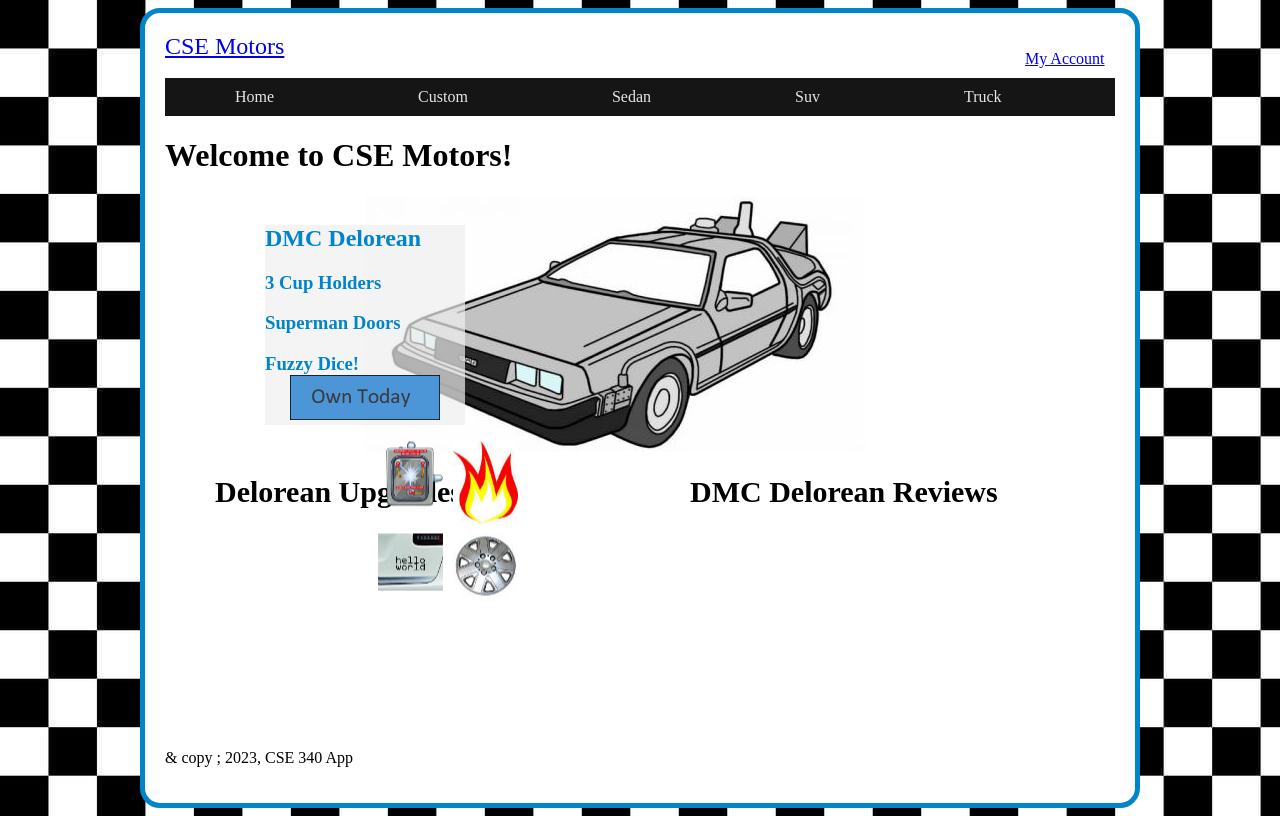
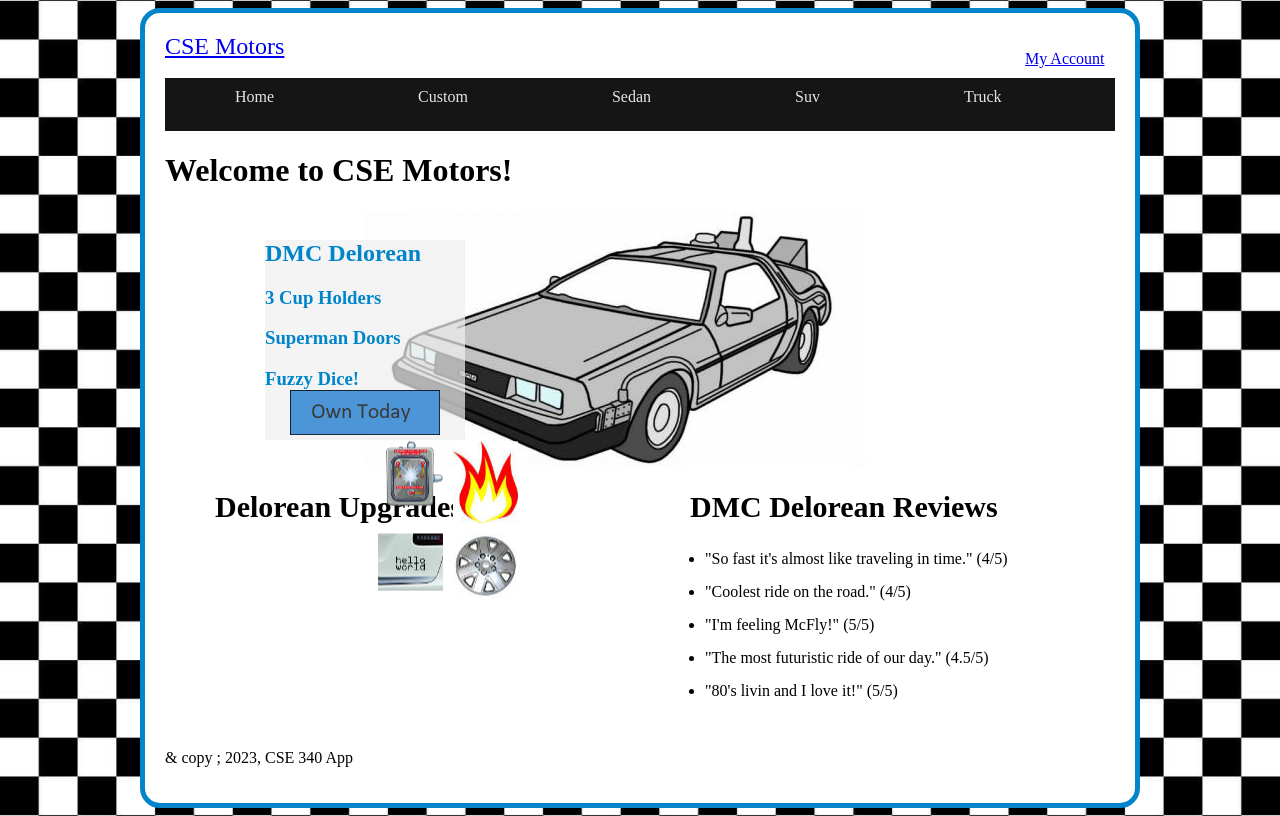
Before and after one commit to gourth/cse340starterproject, a Node server app: page / in a window 1280 px wide. Run offline with Node 20, Linux system fonts and the light colour scheme; some libraries are stand-ins or nearby versions.

Commit message:
add media query for larger screen

```diff
--- a/public/css/styles.css
+++ b/public/css/styles.css
@@ -4,7 +4,117 @@
 *:after {
   box-sizing: border-box;
 }
+/******* Mobile Screen ***************/
+#top-header {
+  font-size: 18px;
+}
 
+#tools {
+  font-size: 14px;
+  margin-left: 20px;
+  margin-top: -10px;
+  padding: 5px;
+}
+
+/* NAV BAR */
+nav ul {
+  list-style-type: none;
+  margin: 0;
+  padding: 0;
+  background-color: #151515;
+  overflow: hidden;
+}
+
+nav ul li {
+  display: block;
+  margin-right: 0;
+  padding-left: 20px;
+}
+
+nav ul li:last-child {
+  margin-right: 0;
+}
+
+nav ul li a {
+  display: block;
+  padding: 10px;
+  text-decoration: none;
+  color: #eae4e4;
+}
+
+nav ul li a:hover {
+  background-color: #0085CA;
+}
+
+
+body {
+  /* Styles for mobile devices */
+  background-image: none;
+}
+
+.delorean {
+  margin-left: 10px;
+}
+
+.inner-box {
+  width: 150px;
+  height: 150px;
+  margin: 0 auto;
+  background-color: rgba(240, 240, 240, 0.7);
+  position: relative;
+  margin-left: 20px;
+  margin-top: -200px;
+}
+
+h2, h3 {
+  color: #0085CA;
+}
+
+.own {
+  display: block;
+  width: 100px;
+  height: auto;
+  margin-left: auto;
+  margin-right: auto;
+  margin-top: -10px;
+}
+
+.container {
+  display: block;
+}
+
+.left, .right {
+  padding: 20px;
+  font-size: 18px;
+  font-weight: bold;
+  padding-right: 10px;
+}
+
+.image-container {
+  position: relative;
+  top: 50%;
+  left: 50%;
+  transform: translate(-50%, -50%);
+  display: grid;
+  grid-template-columns: repeat(1, 1fr);
+  grid-gap: 10px;
+}
+
+.review-container {
+  margin-left: 20px;
+  margin-top: -20px;
+}
+
+li {
+  padding-bottom: 10px;
+}
+
+footer {
+  margin-top: auto;
+}
+
+/******* Larger Screen ***************/
+@media (min-width: 768px) {
 #top-header {
   font-size: 24px;
 }
@@ -61,9 +171,17 @@ nav ul li a:hover {
     flex-direction: column;
   }
 
-body {
+/* body {
   background-image: url(../images/site/small_check.jpg);
 
+} */
+
+
+  body {
+    /* Styles for larger devices */
+    background-image: url(../images/site/small_check.jpg);
+    background-size: cover;
+    background-position: center;
   }
 
 .delorean {
@@ -120,9 +238,16 @@ h2, h3 {
 
 }
 
+.review-container {
+  margin-left: 500px;
+  margin-top: -40px;
+}
 
-
+li {
+  padding-bottom: 15px;
+}
 
 footer {
   margin-top: auto;
 }
+}
--- a/views/index.ejs
+++ b/views/index.ejs
@@ -24,3 +24,13 @@
     <img class="box" src="../images/upgrades/bumper_sticker.jpg" alt="Image 3">
     <img class="box" src="../images/upgrades/hub-cap.jpg" alt="Image 4">
   </div>
+
+  <div class="review-container">
+    <ul>
+      <li>"So fast it's almost like traveling in time." (4/5)</li>
+      <li>"Coolest ride on the road." (4/5)</li>
+      <li>"I'm feeling McFly!" (5/5)</li>
+      <li>"The most futuristic ride of our day." (4.5/5)</li>
+      <li>"80's livin and I love it!" (5/5)</li>
+    </ul>
+  </div>
--- a/views/partials/head.ejs
+++ b/views/partials/head.ejs
@@ -3,5 +3,5 @@
     <meta http-equiv="X-UA-Compatible" content="IE=edge">
     <meta name="viewport" content="width=device-width, intial-scale=1.0">
     <title><%- title %> | CSE 340 App</title>
-    <link rel="stylesheet" href="/css/styles.css">
+    <link rel="stylesheet" href="/css/styles.css" media="screen">
 </head>
```
Lines whose indentation alone changed are shown as unchanged.
